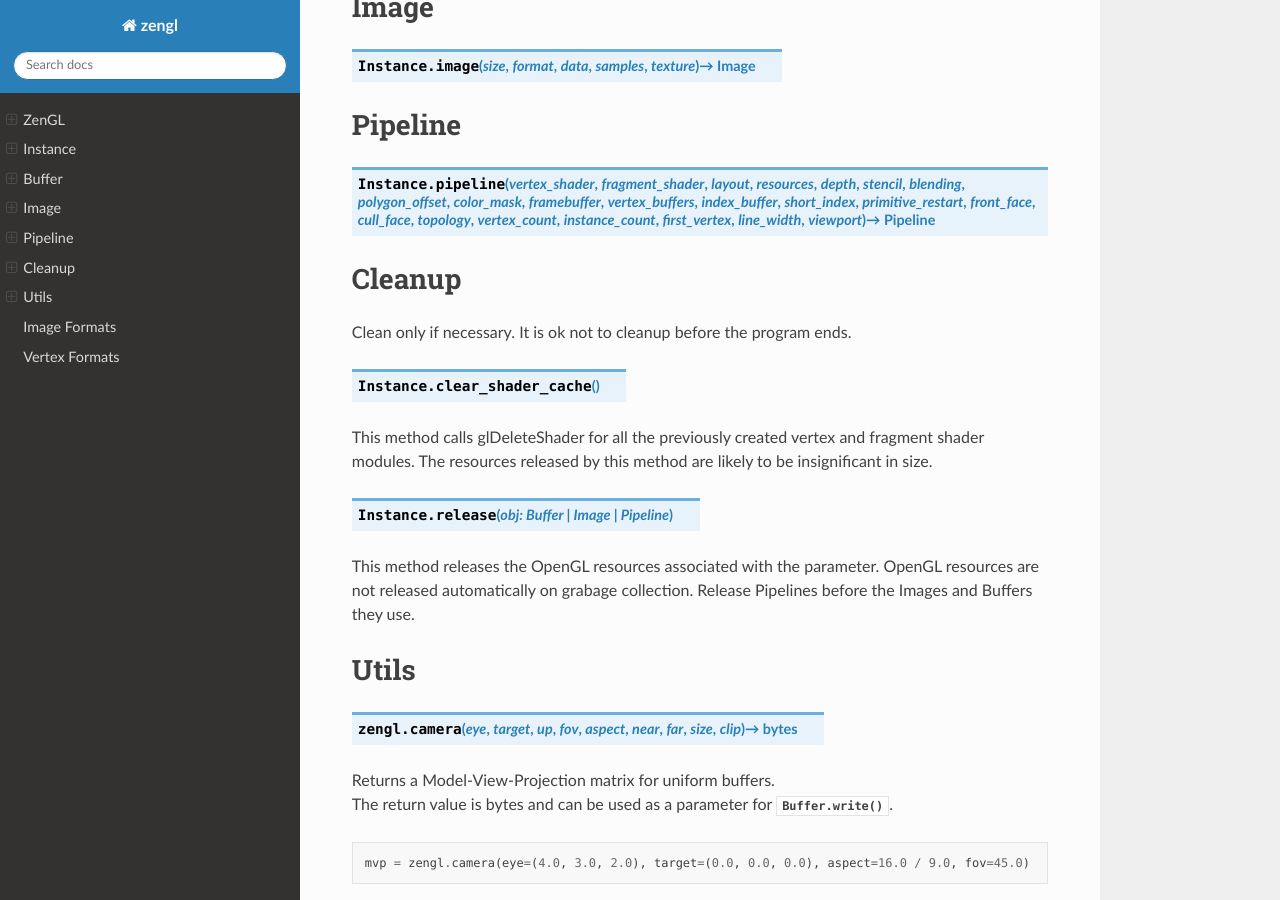
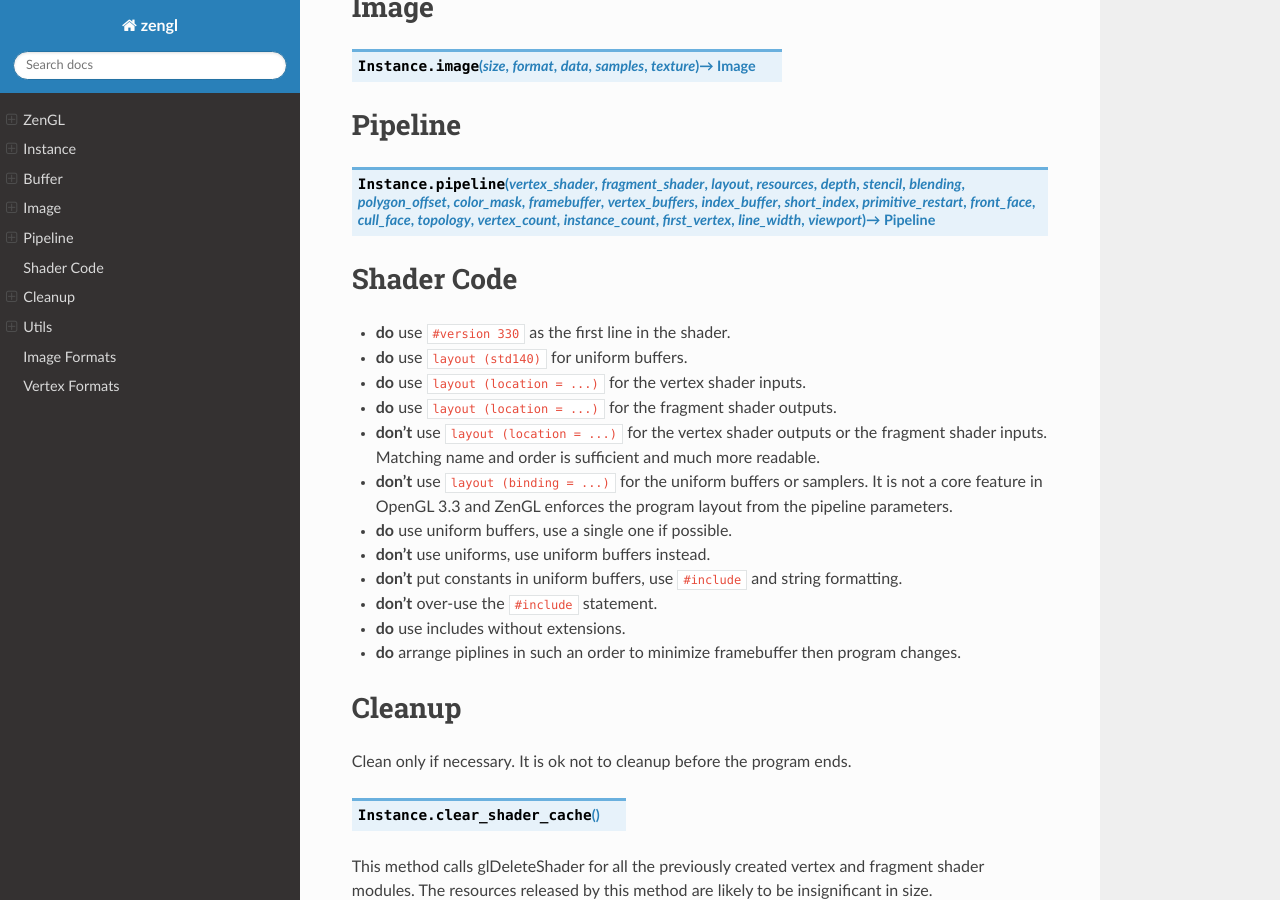
Before and after one commit to szabolcsdombi/zengl, a Sphinx documentation site: the page built from docs/index.rst, in a window 1280 px wide and 900 px high, scrolled down 2304 px. Built offline with Sphinx 7.4.7 and the Read the Docs theme 2.0.0, drawn with Linux system fonts in a browser that asks for light colours.

Commit message:
dos and don'ts for the shaders

```diff
--- a/docs/index.rst
+++ b/docs/index.rst
@@ -105,6 +105,28 @@
 --------
 
 .. py:method:: Instance.pipeline(vertex_shader, fragment_shader, layout, resources, depth, stencil, blending, polygon_offset, color_mask, framebuffer, vertex_buffers, index_buffer, short_index, primitive_restart, front_face, cull_face, topology, vertex_count, instance_count, first_vertex, line_width, viewport) -> Pipeline
+
+Shader Code
+-----------
+
+- **do** use ``#version 330`` as the first line in the shader.
+- **do** use ``layout (std140)`` for uniform buffers.
+- **do** use ``layout (location = ...)`` for the vertex shader inputs.
+- **do** use ``layout (location = ...)`` for the fragment shader outputs.
+
+- **don't** use ``layout (location = ...)`` for the vertex shader outputs or the fragment shader inputs.
+  Matching name and order is sufficient and much more readable.
+
+- **don't** use ``layout (binding = ...)`` for the uniform buffers or samplers.
+  It is not a core feature in OpenGL 3.3 and ZenGL enforces the program layout from the pipeline parameters.
+
+- **do** use uniform buffers, use a single one if possible.
+- **don't** use uniforms, use uniform buffers instead.
+- **don't** put constants in uniform buffers, use ``#include`` and string formatting.
+- **don't** over-use the ``#include`` statement.
+- **do** use includes without extensions.
+
+- **do** arrange piplines in such an order to minimize framebuffer then program changes.
 
 Cleanup
 -------
```
